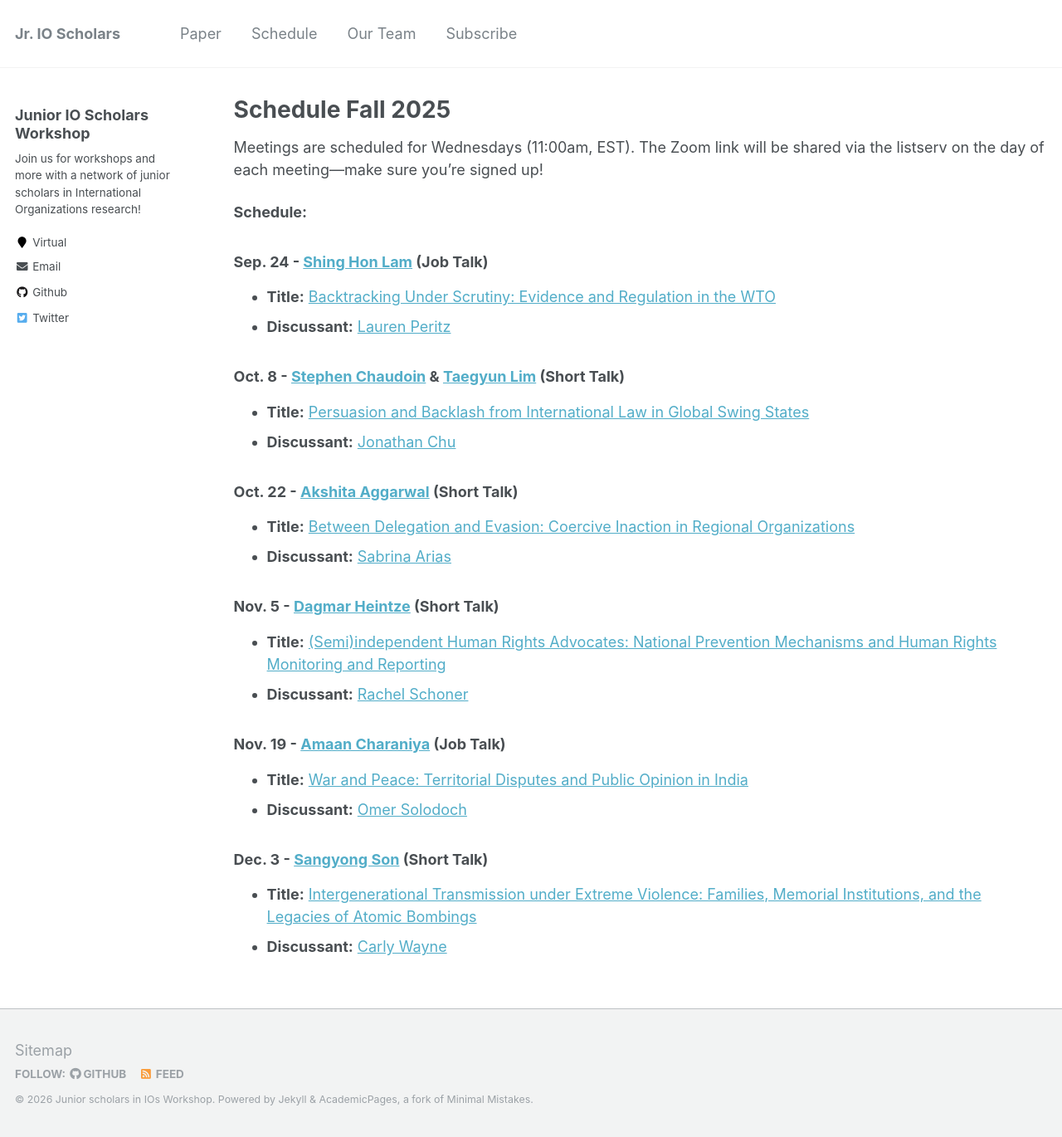
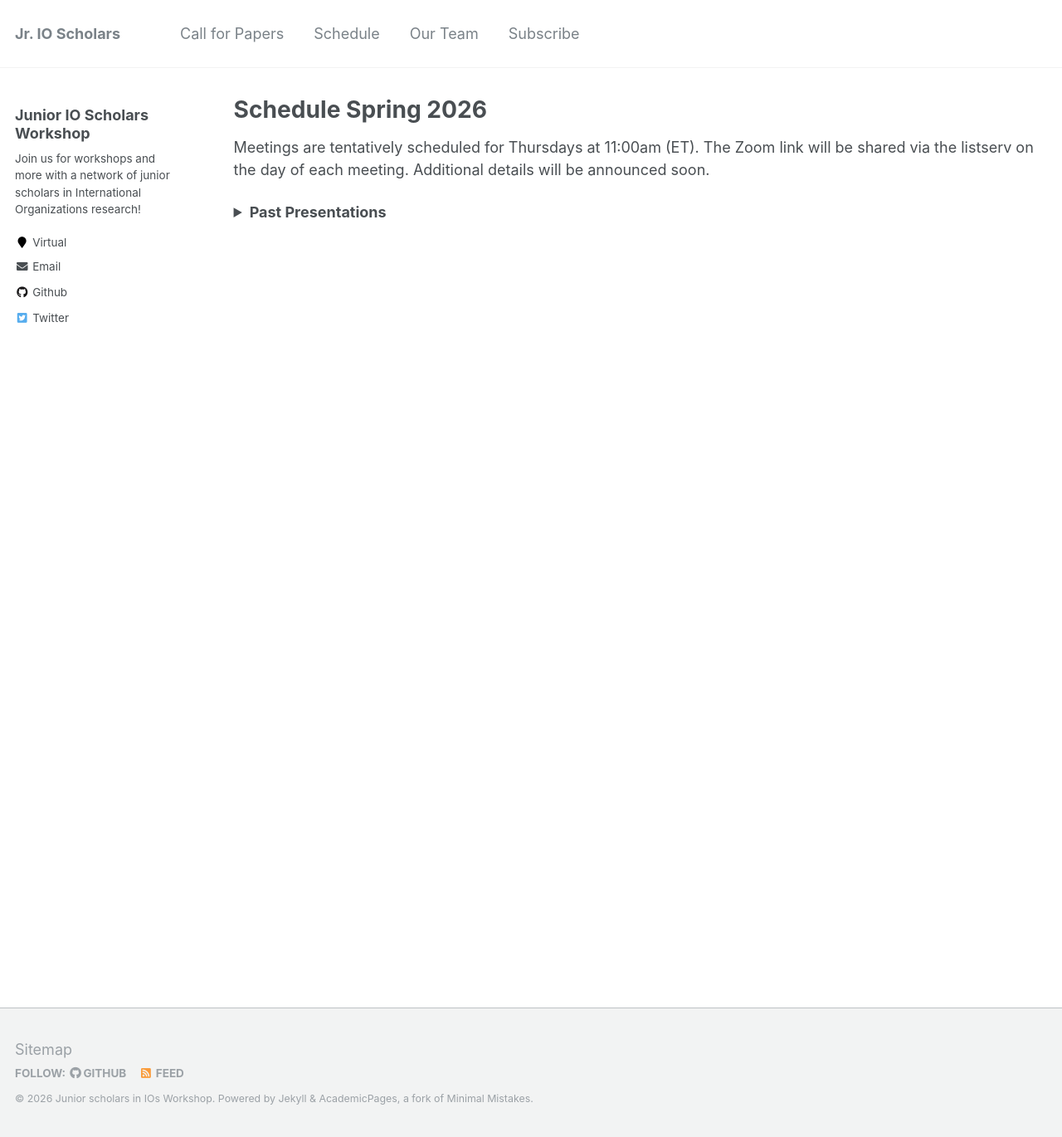
Before and after one commit to IO-workshop/IO-workshop.github.io, a Jekyll site: the page built from _pages/schedule.md, in a window 1280 px wide and 1370 px high. Shown: the whole window at 83% size. Built offline with Jekyll 4.4.1, drawn with Linux system fonts in a browser that asks for light colours.

Commit message:
Spring 2026 update

```diff
--- a/_data/navigation.yml
+++ b/_data/navigation.yml
@@ -1,8 +1,8 @@
 # main links links
 main:
 
-  - title: "Paper"
-    url: /paper/
+  - title: "Call for Papers"
+    url: /cfp/
 
   - title: "Schedule"
     url: /schedule/
--- a/_pages/paper.md
+++ b/_pages/cfp.md
@@ -1,13 +1,30 @@
 ---
 layout: archive
-title: "Paper"
-permalink: /paper/
+title: "Call for Participants"
+permalink: /cfp/
 author_profile: true
 ---
 
-**Call for Papers (Spring 2026):**
+**Spring 2026:**
 
-We are in the process of planning our Spring 2026 workshop series, and the call for proposals will be released shortly. Stay tuned!
+ We are soliciting proposals for the **Spring 2026** Junior IO Scholars Workshop! The workshop offers a supportive forum for participants to receive substantive feedback from peers and senior scholars, while fostering an interdisciplinary community of researchers with shared interests in international organizations and global governance.
+
+Please use the following form to indicate your interest in presenting: [Presentation Interest Form](https://forms.gle/dikF5nfxjJCHuoDn8)
+
+We welcome both **longer-form practice job talks** (approximately 45 minutes) and **shorter presentations of works in progress** (approximately 15 minutes). Each presentation will be followed by time for discussant comments and audience Q&A. Participants are strongly encouraged to read the papers in advance of each session.
+
+The **tentative dates** are:
+- January 29
+- February 12
+- February 26
+- March 12
+- April 2
+- April 16
+- April 30
+
+with meetings held at **11:00 AM (ET)**.
+
+
 
 <!-- The Junior IO Scholars Workshop is a virtual, interdisciplinary, graduate-student-run workshop where graduate students, pre- and post-docs, and junior faculty can present and solicit feedback on their work. This workshop will be an opportunity to receive substantive feedback from peers and leaders in the field, and to develop a community of scholars with shared research interests. We are excited to be soliciting calls for participation for our second year!
 
--- a/_pages/schedule.md
+++ b/_pages/schedule.md
@@ -1,47 +1,60 @@
 ---
 layout: archive
-title: "Schedule Fall 2025"
+title: "Schedule Spring 2026"
 permalink: /schedule/
 author_profile: true
 ---
-Meetings are scheduled for Wednesdays (11:00am, EST).
-The Zoom link will be shared via the listserv on the day of each meeting—make sure you’re signed up!
+Meetings are tentatively scheduled for Thursdays at 11:00am (ET). The Zoom link will be shared via the listserv on the day of each meeting. Additional details will be announced soon.
 
-**Schedule:**
 
-### Sep. 24 - [Shing Hon Lam](https://shinghon.github.io) (Job Talk)
+<details>
+<summary><strong>Past Presentations</strong></summary>
 
-- **Title:** [Backtracking Under Scrutiny: Evidence and Regulation in the WTO](https://io-workshop.github.io/files/Paper_Shing Hon Lam.pdf)
+<details markdown="1" style="margin-left: 1rem; margin-top: 0.5rem;">
+<summary><strong>Fall 2025</strong></summary>
+
+### Sep. 24 — [Shing Hon Lam](https://shinghon.github.io) (Job Talk)
+- **Title:** [Backtracking Under Scrutiny: Evidence and Regulation in the WTO](https://io-workshop.github.io/files/Paper_Shing%20Hon%20Lam.pdf)
 - **Discussant:** [Lauren Peritz](https://laurenperitz.ucdavis.edu)
 
-### Oct. 8 - [Stephen Chaudoin](https://www.stephenchaudoin.com) & [Taegyun Lim](https://sites.google.com/g.harvard.edu/taegyunlim) (Short Talk)
+---
 
+### Oct. 8 — [Stephen Chaudoin](https://www.stephenchaudoin.com) & [Taegyun Lim](https://sites.google.com/g.harvard.edu/taegyunlim) (Short Talk)
 - **Title:** [Persuasion and Backlash from International Law in Global Swing States](https://io-workshop.github.io/files/Paper_chaudoin_lim.pdf)
 - **Discussant:** [Jonathan Chu](https://www.jonathanchu.org)
 
-### Oct. 22 - [Akshita Aggarwal](https://politicalscience.columbian.gwu.edu/akshita-aggarwal) (Short Talk)
+---
 
+### Oct. 22 — [Akshita Aggarwal](https://politicalscience.columbian.gwu.edu/akshita-aggarwal) (Short Talk)
 - **Title:** [Between Delegation and Evasion: Coercive Inaction in Regional Organizations](https://io-workshop.github.io/files/Paper_Akshita_Aggarwal.pdf)
 - **Discussant:** [Sabrina Arias](https://sabrinabarias.com)
 
-### Nov. 5 - [Dagmar Heintze](https://epps.utdallas.edu/phd-students/dagmar-heintze/) (Short Talk)
+---
 
+### Nov. 5 — [Dagmar Heintze](https://epps.utdallas.edu/phd-students/dagmar-heintze/) (Short Talk)
 - **Title:** [(Semi)independent Human Rights Advocates: National Prevention Mechanisms and Human Rights Monitoring and Reporting](https://io-workshop.github.io/files/Paper_DHeintze.pdf)
 - **Discussant:** [Rachel Schoner](https://www.rjschoner.com)
 
-### Nov. 19 - [Amaan Charaniya](https://polisci.wustl.edu/people/amaan-charaniya) (Job Talk)
+---
 
+### Nov. 19 — [Amaan Charaniya](https://polisci.wustl.edu/people/amaan-charaniya) (Job Talk)
 - **Title:** [War and Peace: Territorial Disputes and Public Opinion in India](https://io-workshop.github.io/files/Paper_Charaniya_JMP.pdf)
 - **Discussant:** [Omer Solodoch](https://www.solodoch.com)
 
-### Dec. 3 - [Sangyong Son](https://sangyongson.com) (Short Talk)
+---
 
+### Dec. 3 — [Sangyong Son](https://sangyongson.com) (Short Talk)
 - **Title:** [Intergenerational Transmission under Extreme Violence: Families, Memorial Institutions, and the Legacies of Atomic Bombings](https://io-workshop.github.io/files/Paper_Son.pdf)
 - **Discussant:** [Carly Wayne](https://www.carlywayne.com)
 
+</details>
 
+<details markdown="1" style="margin-left: 1rem; margin-top: 0.5rem;">
+<summary><strong>Spring 2025</strong></summary>
 
+</details>
 
+</details>
 
 <!--
 **Schedule:**
@@ -63,4 +76,5 @@ Format Sample (title/paper/discussant)
 
 
 ---
+
 -->
```
Also changed, not shown: _pages/about.md (+5 -3 lines), _pages/team.md (+11 -10 lines), Gemfile.lock (added), 10 other files.
